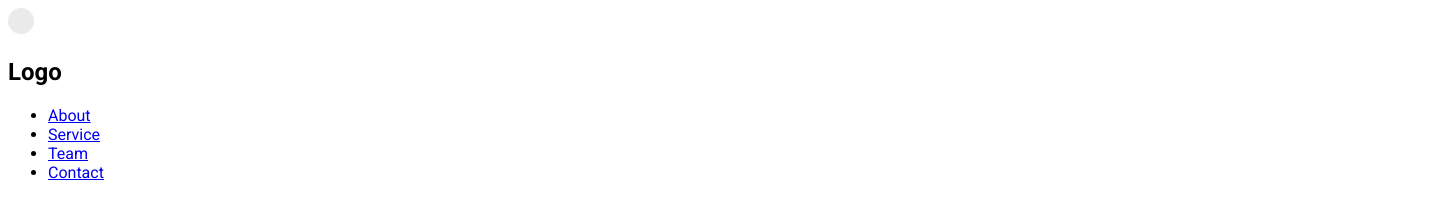
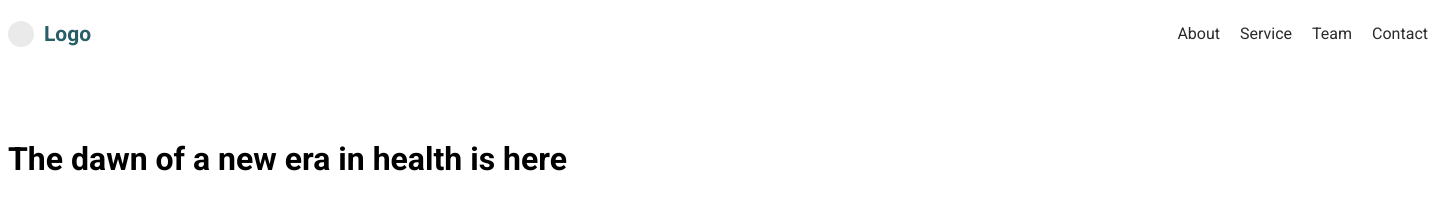
Before and after one commit to Frank20060/villarredondofrankdaw1examen1, a plain HTML site: page index.html in a window 1280 px wide. Shown: the top 197 px of the page, 1448 px wide, since content can reach past the window. Drawn offline with Linux system fonts and the light colour scheme.

Commit message:
Add files via upload

```diff
--- a/estilo.css
+++ b/estilo.css
@@ -1,5 +1,36 @@
 body{
-
     font-family: roboto;
-
 }
+.contenedor{
+    width: 1440px;
+    margin-left: auto;
+    margin-right: auto;
+}
+header{
+    display: flex;
+    justify-content: space-between;
+    margin-bottom: 80px;
+}
+.logo{
+    display: flex;
+}
+.logo img{
+    width: 26px;
+    padding-right: 10px;
+}
+.logo h1{
+    font-size: 21px;
+    color: #285E67;
+}
+.navegadorheader ul{
+    display: flex;
+}
+.navegadorheader>ul>li{
+    list-style: none;
+    padding-right: 20px;
+}
+.navegadorheader>ul>li>a{
+    text-decoration: none;
+    color: #2B2B2B;
+    font-size: 16px;
+}
--- a/index.html
+++ b/index.html
@@ -13,22 +13,19 @@
 
 </head>
 <body>
-
+    <div class="contenedor">
         <header>
-        <nav>
-            <div>
+            <div class="logo">
                 <img src="imagenes/logopag.svg" alt="logo pagina">
                 <h1>Logo</h1>
             </div>
-            <div>
+            <nav class="navegadorheader">
                     <ul>
                         <li><a href="#">About</a></li>
                         <li><a href="#">Service</a></li>
                         <li><a href="#">Team</a></li>
                         <li><a href="#">Contact</a></li>
                     </ul>
-            </div>
-
             </nav>
         </header>
         <main>
@@ -150,7 +147,7 @@
                 </nav>
             </div>
         </footer>
+    </div>
+</body>
 
-
-</body>
 </html>
```
Lines whose indentation alone changed are shown as unchanged.
